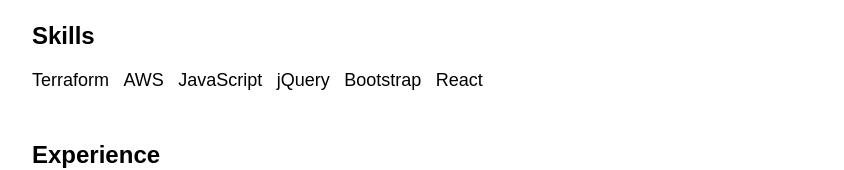
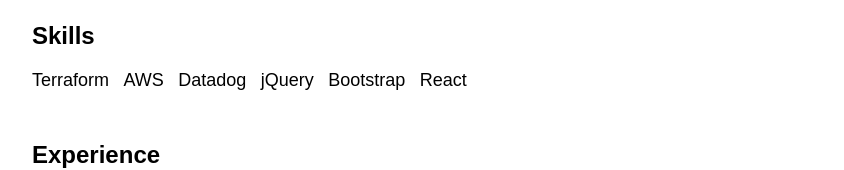
Before and after one commit to bhosaleswapnil2103/aws-deploywith-gitactions, a plain HTML site: page index.html in a window 1280 px wide. Shown: the part 353-523 px from the top of the page, without its empty margins (208-1052 px from the left). Drawn offline with Linux system fonts and the light colour scheme.

Commit message:
Addition

```diff
--- a/index.html
+++ b/index.html
@@ -19,7 +19,7 @@
 			<ul>
 				<li>Terraform</li>
 				<li>AWS</li>
-				<li>JavaScript</li>
+				<li>Datadog</li>
 				<li>jQuery</li>
 				<li>Bootstrap</li>
 				<li>React</li>
```
